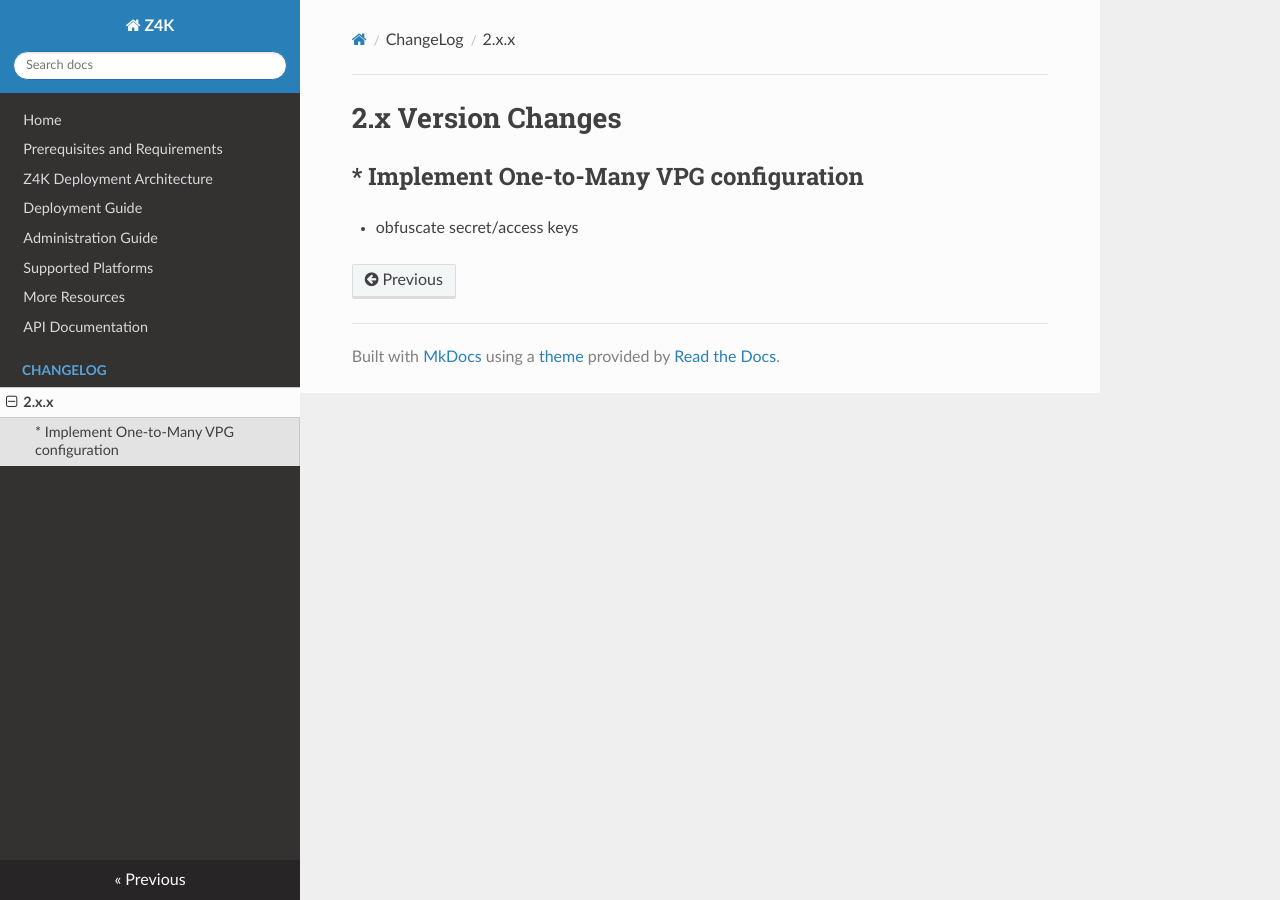
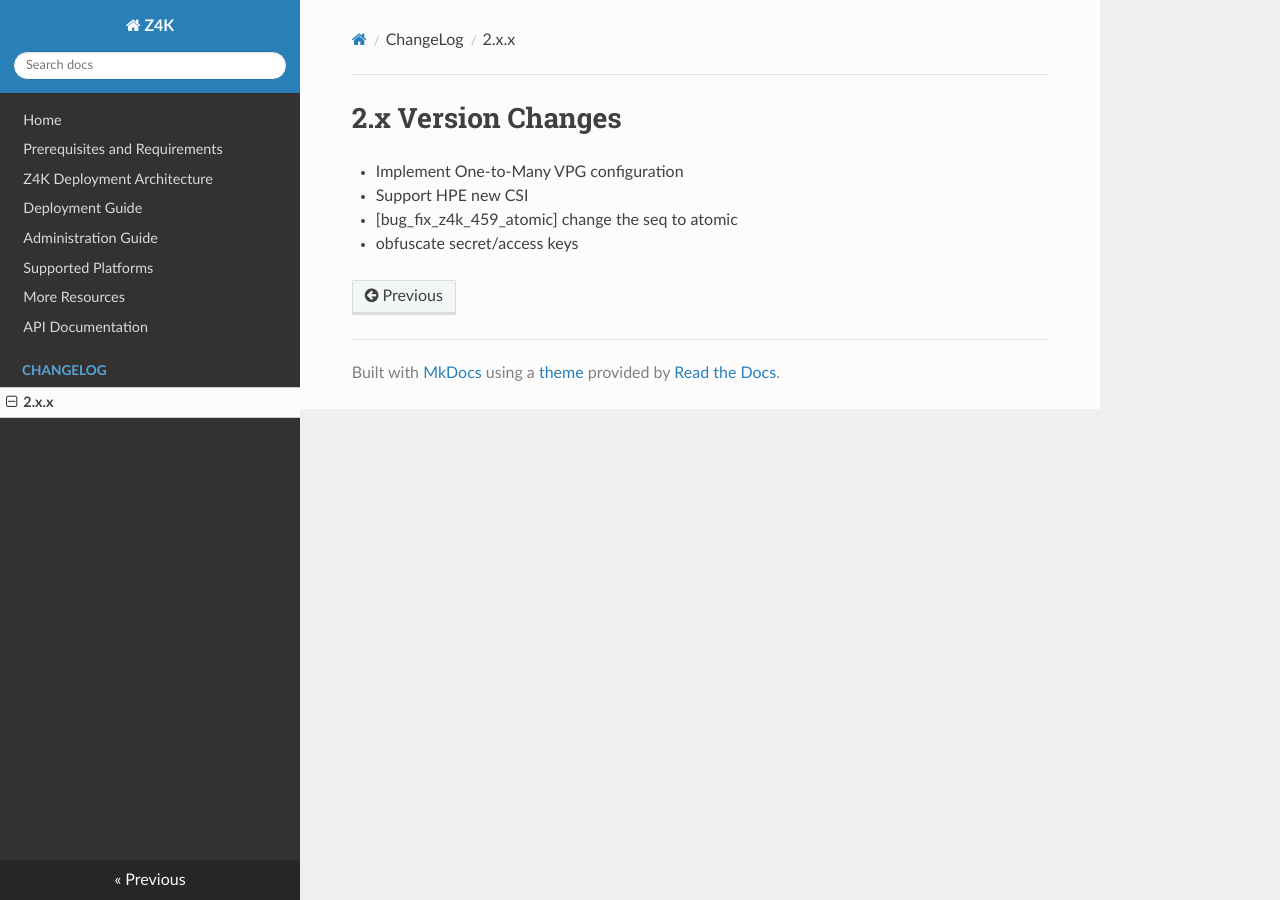
Before and after one commit to ZertoPublic/Z4K, an MkDocs documentation site: the page built from docs/changes/version2.x.x.md, in a window 1280 px wide. Built offline with MkDocs 1.6.1, drawn with Linux system fonts in a browser that asks for light colours.

Commit message:
Update version2.x.x.md

```diff
--- a/docs/changes/version2.x.x.md
+++ b/docs/changes/version2.x.x.md
@@ -1,5 +1,6 @@
 2.x Version Changes
 ===================
 * Implement One-to-Many VPG configuration
------------------------------------------
+* Support HPE new CSI
+* [bug_fix_z4k_459_atomic] change the seq to atomic
 * obfuscate secret/access keys
```
